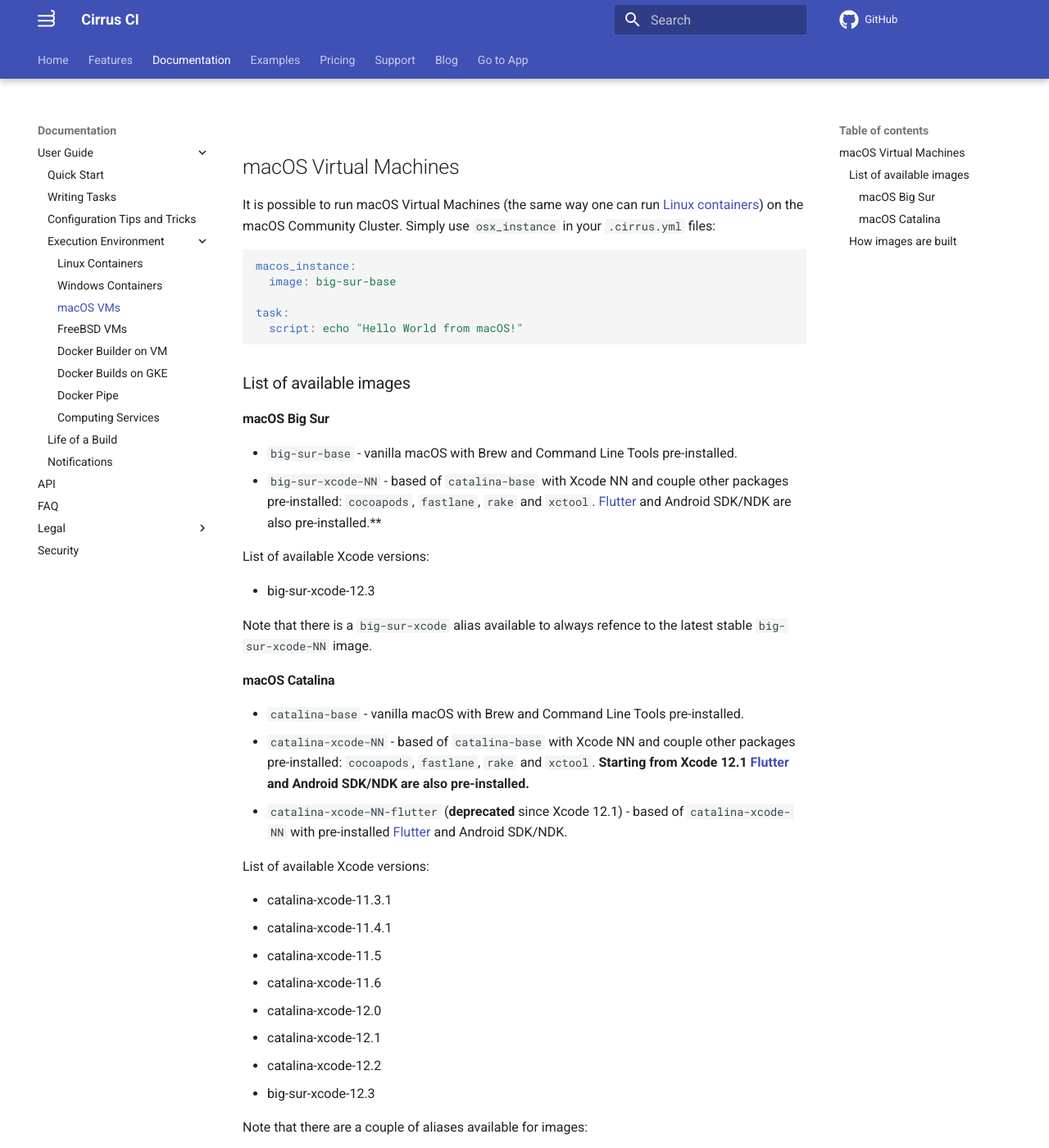
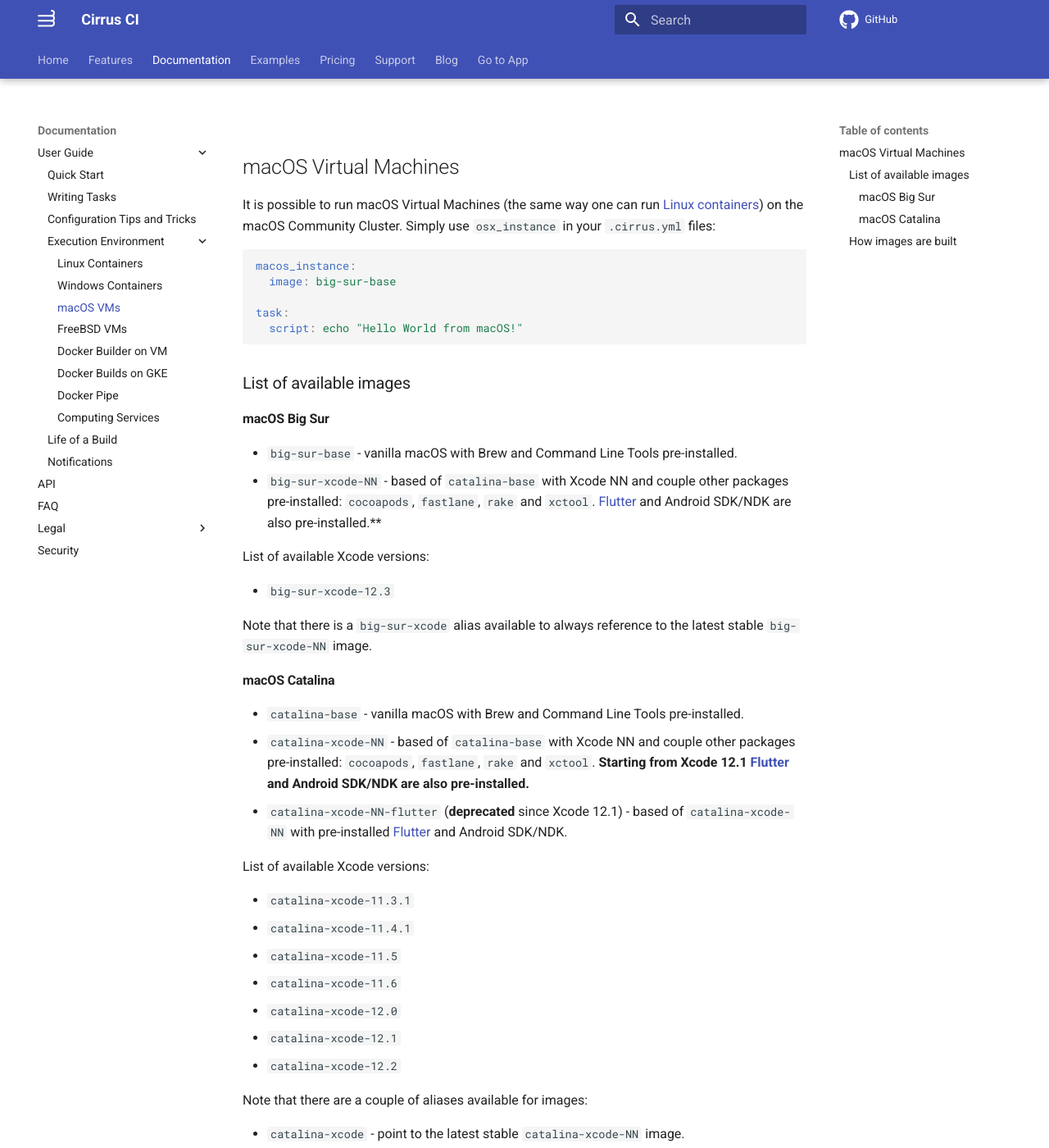
Before and after one commit to cirruslabs/cirrus-ci-docs, an MkDocs documentation site: the page built from docs/guide/macOS.md, in a window 1280 px wide and 1400 px high. Shown: the whole window at 82% size. Built offline with MkDocs 1.6.1 and Material for MkDocs 9.7.7, drawn with Linux system fonts in a browser that asks for light colours; comment, search, counter and statistics services are not loaded.

Commit message:
Fixed spellcheck

```diff
--- a/docs/guide/macOS.md
+++ b/docs/guide/macOS.md
@@ -21,9 +21,9 @@ task:
 
 List of available Xcode versions:
 
-* big-sur-xcode-12.3
+* `big-sur-xcode-12.3`
 
-Note that there is a `big-sur-xcode` alias available to always refence to the latest stable `big-sur-xcode-NN` image.
+Note that there is a `big-sur-xcode` alias available to always reference to the latest stable `big-sur-xcode-NN` image.
 
 #### macOS Catalina
 
@@ -34,14 +34,13 @@ Note that there is a `big-sur-xcode` alias available to always refence to the la
 
 List of available Xcode versions:
 
-* catalina-xcode-11.3.1
-* catalina-xcode-11.4.1
-* catalina-xcode-11.5
-* catalina-xcode-11.6
-* catalina-xcode-12.0
-* catalina-xcode-12.1
-* catalina-xcode-12.2
-* big-sur-xcode-12.3
+* `catalina-xcode-11.3.1`
+* `catalina-xcode-11.4.1`
+* `catalina-xcode-11.5`
+* `catalina-xcode-11.6`
+* `catalina-xcode-12.0`
+* `catalina-xcode-12.1`
+* `catalina-xcode-12.2`
 
 Note that there are a couple of aliases available for images:
 
```
